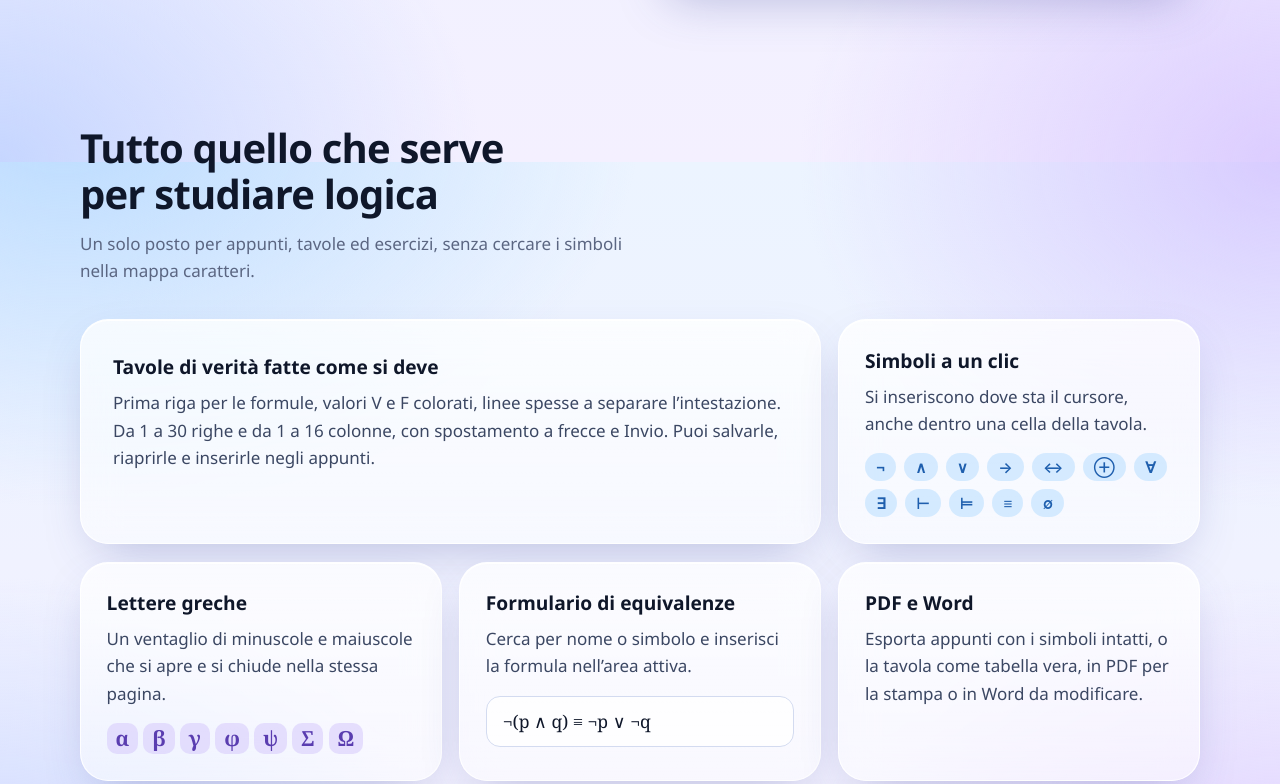
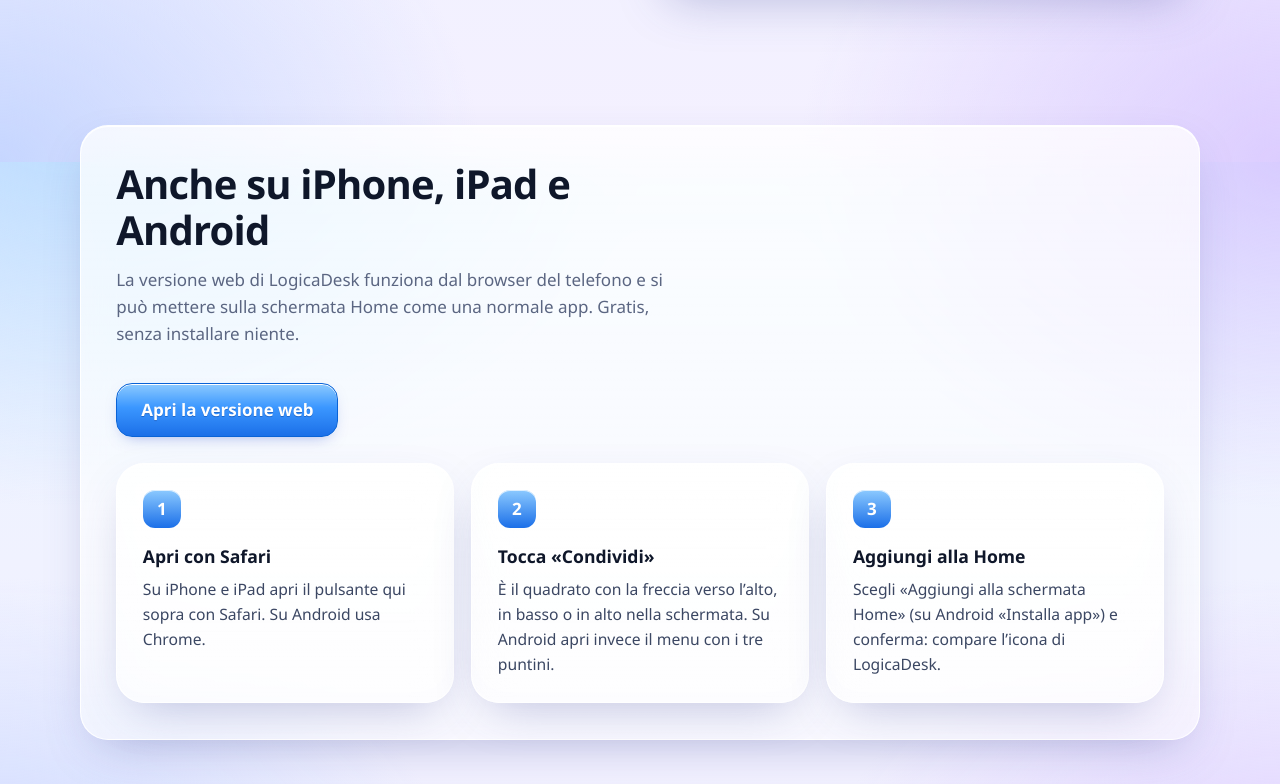
Before and after one commit to basilegiovanni007-pixel/LogicaDesk, a plain HTML site: page index.html in a window 1280 px wide. Shown: the part 638-1422 px from the top of the page. Drawn offline with Linux system fonts and the light colour scheme.

Commit message:
Add web version section to index.html

```diff
--- a/index.html
+++ b/index.html
@@ -176,7 +176,22 @@
     </div>
   </div>
 
-  <section id="funzioni">
+  <section id="versione-web">
+    <div class="wrap">
+      <div class="glass" style="padding:2.2rem">
+        <h2>Anche su iPhone, iPad e Android</h2>
+        <p class="sub">La versione web di LogicaDesk funziona dal browser del telefono e si può mettere sulla schermata Home come una normale app. Gratis, senza installare niente.</p>
+        <p style="margin:0 0 1.6rem"><a class="btn primary" href="app.html">Apri la versione web</a></p>
+        <ol class="steps">
+          <li class="glass"><h3>Apri con Safari</h3><p>Su iPhone e iPad apri il pulsante qui sopra con Safari. Su Android usa Chrome.</p></li>
+          <li class="glass"><h3>Tocca «Condividi»</h3><p>È il quadrato con la freccia verso l’alto, in basso o in alto nella schermata. Su Android apri invece il menu con i tre puntini.</p></li>
+          <li class="glass"><h3>Aggiungi alla Home</h3><p>Scegli «Aggiungi alla schermata Home» (su Android «Installa app») e conferma: compare l’icona di LogicaDesk.</p></li>
+        </ol>
+      </div>
+    </div>
+  </section>
+
+<section id="funzioni">
     <div class="wrap">
       <h2>Tutto quello che serve per studiare logica</h2>
       <p class="sub">Un solo posto per appunti, tavole ed esercizi, senza cercare i simboli nella mappa caratteri.</p>
```
